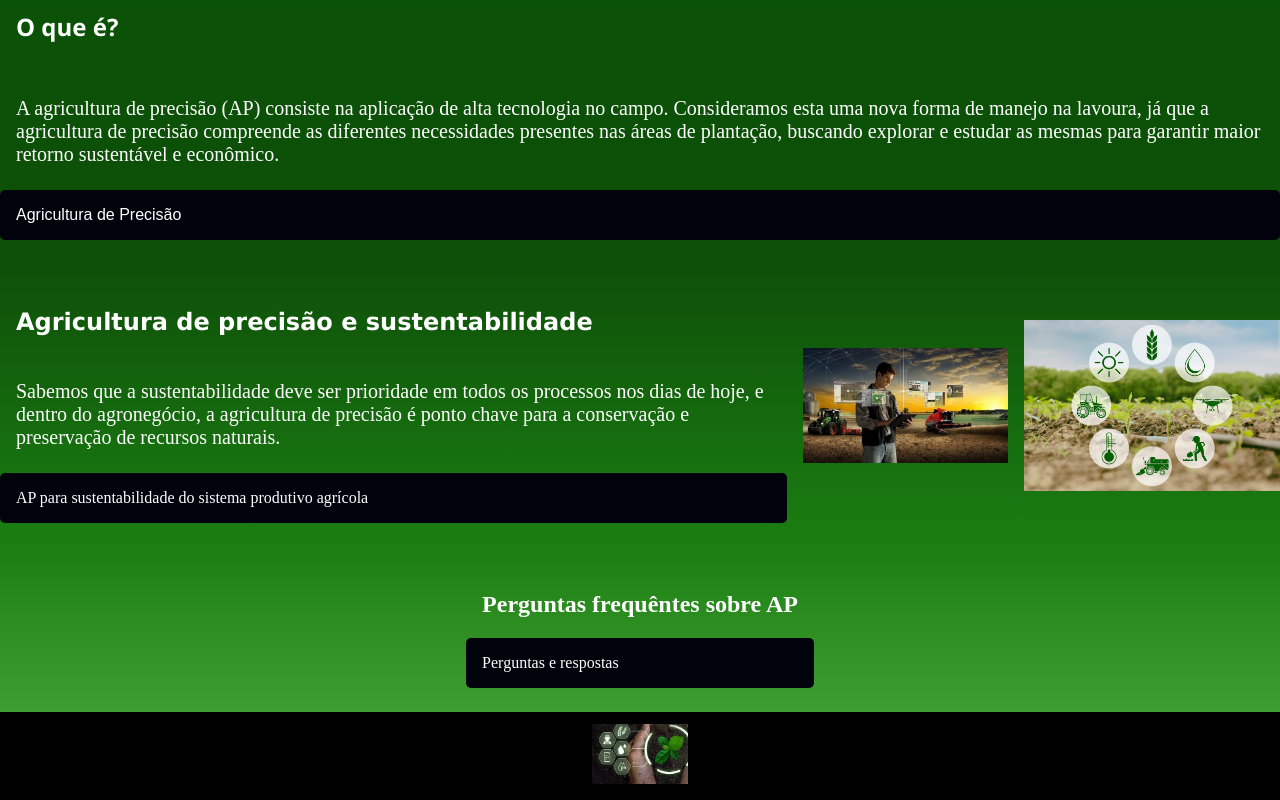
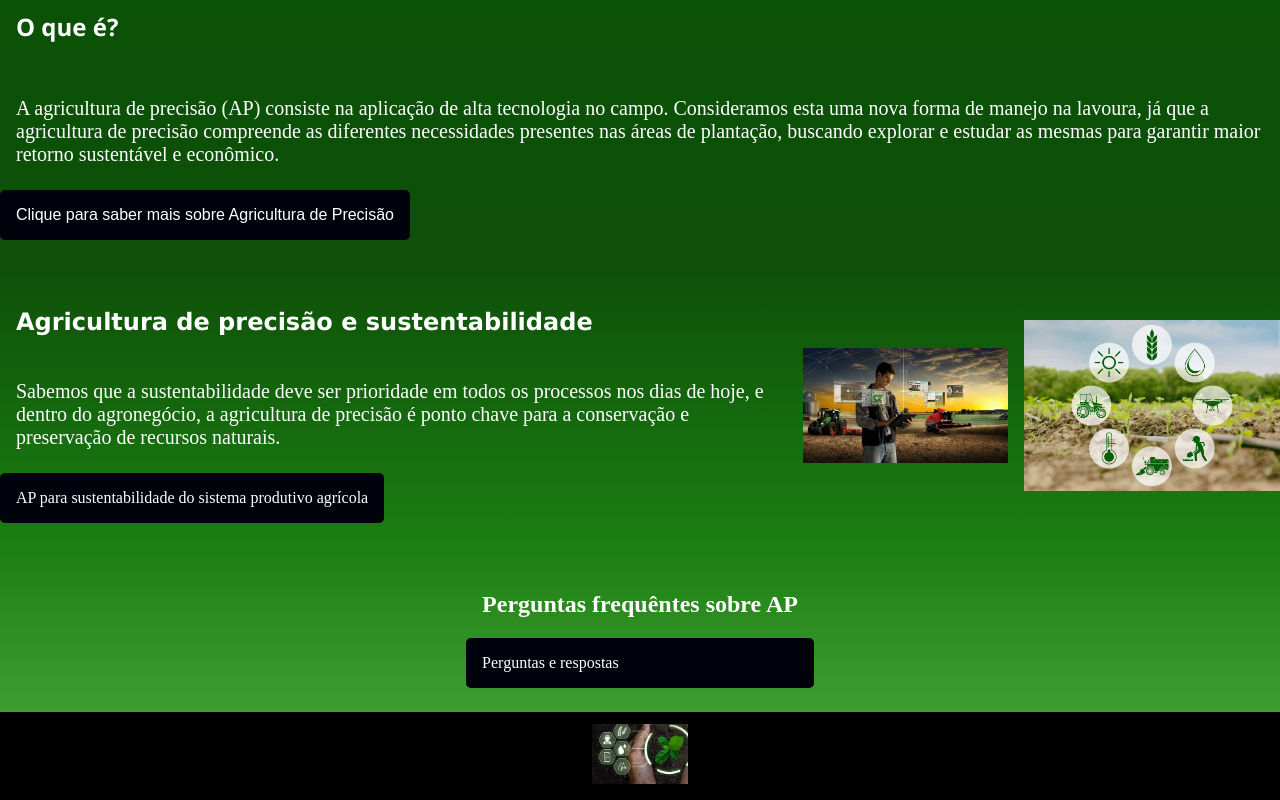
Before and after one commit to andressacamilo17/Agrinho, a plain HTML site: page index.html in a window 1280 px wide. Shown: the part 740-1540 px from the top of the page. Drawn offline with Linux system fonts and the light colour scheme.

Commit message:
Projeto terminado
Do campo à cidade colhendo oportunidades, com um projeto falando sobre o desenvolvimento tecnológico, a contribuição da tecnologia na agricultura, agricultura de precisão, AP para a sustentabilidade do sistema produtivo e algumas perguntas frequentes sobre a AP. Para quem tenha mais interesse ou curiosidade em saber mais sobre o assunto foi adicionado links que direcionam para outra página com  conteúdo completo.

```diff
--- a/index.html
+++ b/index.html
@@ -33,7 +33,7 @@
 
         <h1 class="agricultura-subtitulo"> O que é?</h1>
     <p class="agricultura-texto-um">A agricultura de precisão (AP) consiste na aplicação de alta tecnologia no campo. Consideramos esta uma nova forma de manejo na lavoura, já que a agricultura de precisão compreende as diferentes necessidades presentes nas áreas de plantação, buscando explorar e estudar as mesmas para garantir maior retorno sustentável e econômico. </p>
- <a href="https://ead.senargo.org.br/blog/o-que-e-agricultura-de-precisao" class="container-botao">Agricultura de Precisão</a>
+ <a href="https://ead.senargo.org.br/blog/o-que-e-agricultura-de-precisao" class="container-botao"> Clique para saber mais sobre Agricultura de Precisão</a>
 </div>
 
 </section>
--- a/style.css
+++ b/style.css
@@ -125,7 +125,7 @@ width: 35;
         border-radius: 5px;
         padding: 1em;
         color: var(--branco-principal);
-        display: block;
+       display: inline-block;
         text-decoration: none;
         font-family: Arial, Helvetica, sans-serif;
 
@@ -165,7 +165,7 @@ width: 35;
     border-radius: 5px;
     padding: 1em;
     color: var(--branco-principal);
-    display: block;
+    display: inline-block;
     text-decoration: none;
 
 }
```
